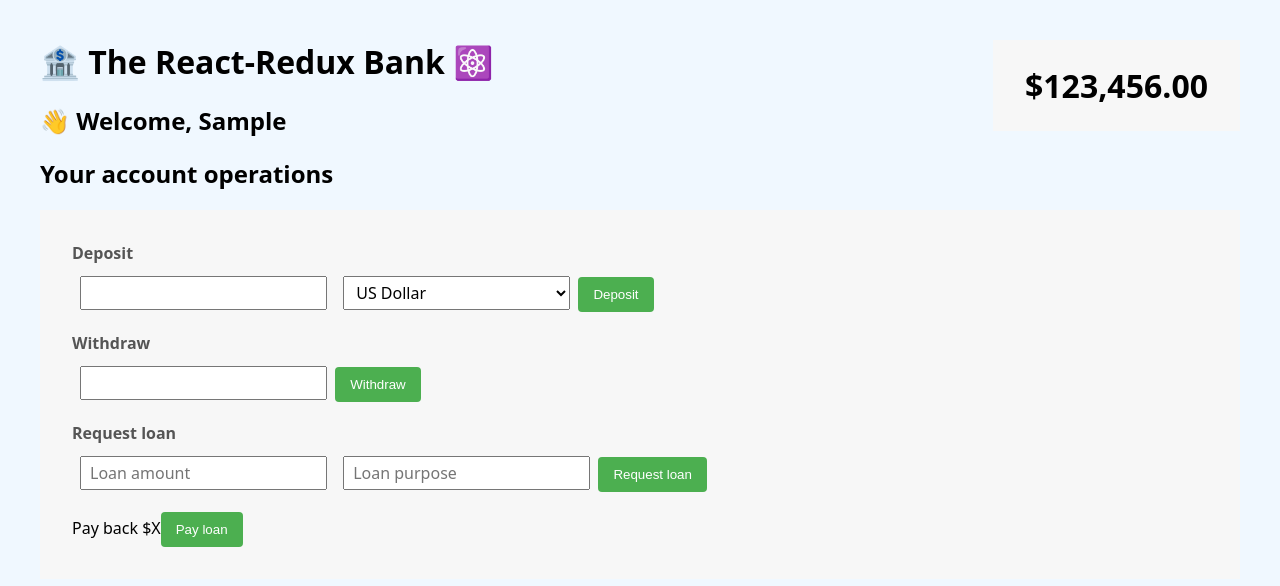
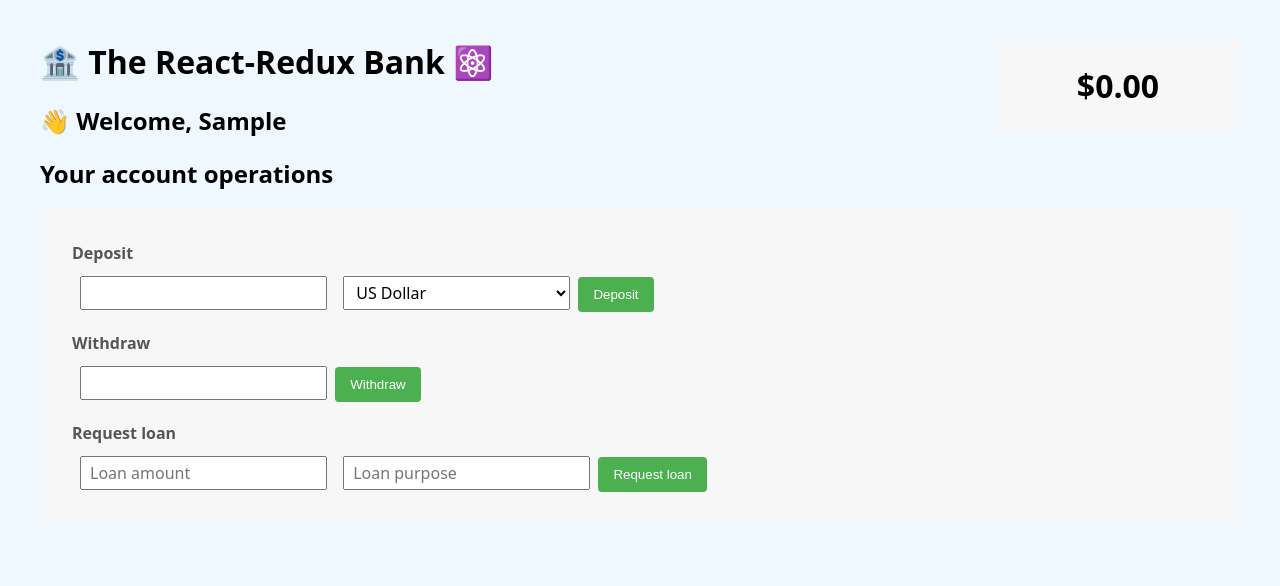
Before and after one commit to Sarin-Bhattarai/redux-bank, a React (Create React App) app: page / in a window 1280 px wide. Both pictures are taken after typing "Sample", "Sample" into the empty fields and a click on the button "Create new customer". Shown: the top 586 px of the page. Built offline with nearby package versions, Linux system fonts and the light colour scheme.

Commit message:
feat(finishing the func)

```diff
--- a/src/features/accounts/AccountOperations.js
+++ b/src/features/accounts/AccountOperations.js
@@ -1,4 +1,6 @@
 import { useState } from "react";
+import { useDispatch, useSelector } from "react-redux";
+import { deposit, withdraw, requestLoan, payLoan } from "./accountSlice";
 
 function AccountOperations() {
   const [depositAmount, setDepositAmount] = useState("");
@@ -6,14 +8,32 @@
   const [loanAmount, setLoanAmount] = useState("");
   const [loanPurpose, setLoanPurpose] = useState("");
   const [currency, setCurrency] = useState("USD");
+  const dispatch = useDispatch();
+  const account = useSelector((store) => store.account);
+  const { loan: currentLoan, loanPurpose: currentLoanPurpose } = account;
 
-  function handleDeposit() {}
+  function handleDeposit() {
+    if (!depositAmount) return;
+    dispatch(deposit(depositAmount));
+    setDepositAmount("");
+  }
 
-  function handleWithdrawal() {}
+  function handleWithdrawal() {
+    if (!withdrawalAmount) return;
+    dispatch(withdraw(withdrawalAmount));
+    setWithdrawalAmount("");
+  }
 
-  function handleRequestLoan() {}
+  function handleRequestLoan() {
+    if (!loanAmount || !loanPurpose) return;
+    dispatch(requestLoan(loanAmount, loanPurpose));
+    setLoanAmount("");
+    setLoanPurpose("");
+  }
 
-  function handlePayLoan() {}
+  function handlePayLoan() {
+    dispatch(payLoan());
+  }
 
   return (
     <div>
@@ -66,10 +86,14 @@
           <button onClick={handleRequestLoan}>Request loan</button>
         </div>
 
-        <div>
-          <span>Pay back $X</span>
-          <button onClick={handlePayLoan}>Pay loan</button>
-        </div>
+        {currentLoan > 0 && (
+          <div>
+            <span>
+              Pay back ${currentLoan} ({currentLoanPurpose})
+            </span>{" "}
+            <button onClick={handlePayLoan}>Pay loan</button>
+          </div>
+        )}
       </div>
     </div>
   );
--- a/src/features/accounts/BalanceDisplay.js
+++ b/src/features/accounts/BalanceDisplay.js
@@ -1,3 +1,5 @@
+import { useSelector } from "react-redux";
+
 function formatCurrency(value) {
   return new Intl.NumberFormat("en", {
     style: "currency",
@@ -6,7 +8,8 @@
 }
 
 function BalanceDisplay() {
-  return <div className="balance">{formatCurrency(123456)}</div>;
+  const balance = useSelector((store) => store.account.balance);
+  return <div className="balance">{formatCurrency(balance)}</div>;
 }
 
 export default BalanceDisplay;
```
